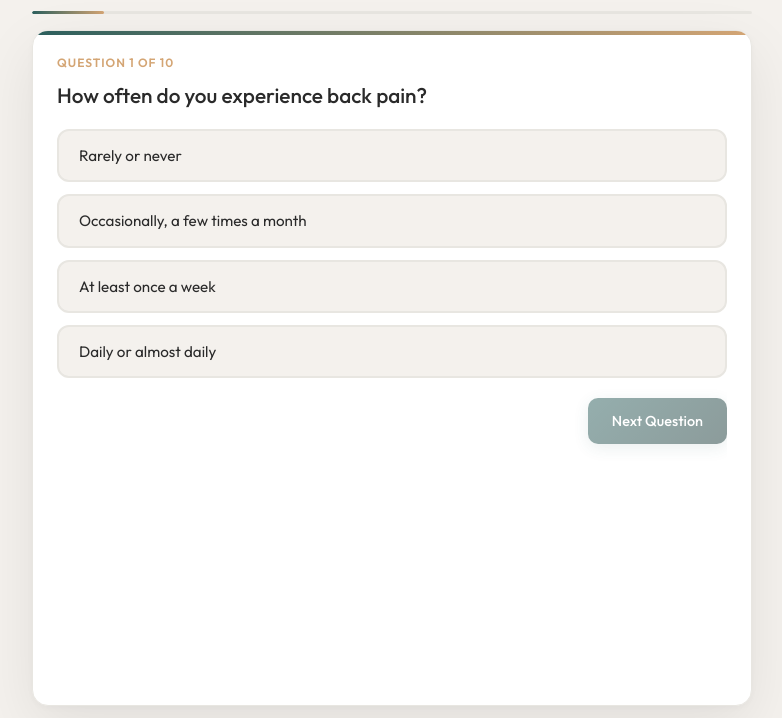
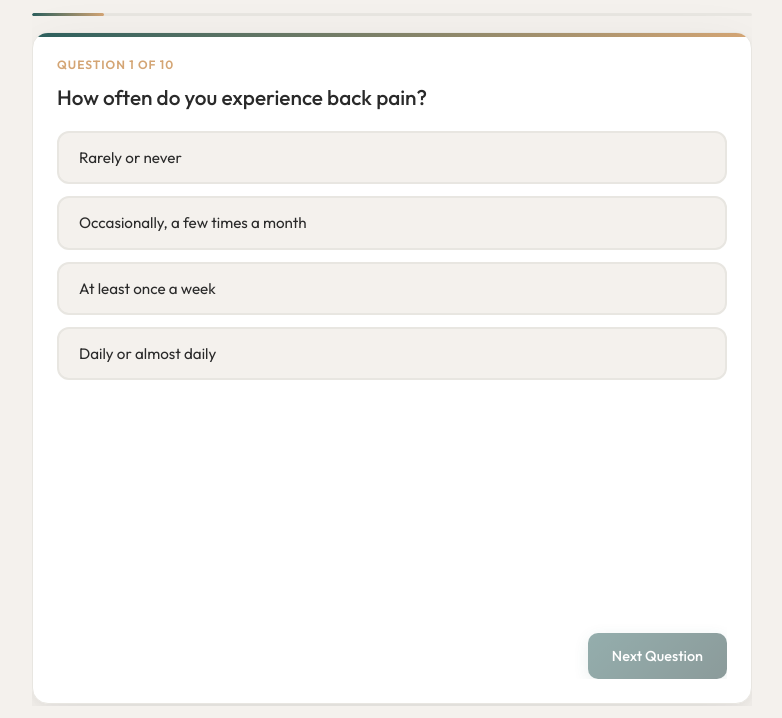
Before and after one commit to jeremiahcox98/spinal_health_quiz, a website: page index.html in a window 1280 px wide. Shown: the part 82-800 px from the top of the page, without its empty margins (248-1030 px from the left). Drawn offline with nearby package versions, Linux system fonts and the light colour scheme.

Commit message:
Fix container constraints to prevent stretching, optimize for iframe embedding

```diff
--- a/index.html
+++ b/index.html
@@ -63,9 +63,11 @@
             position: relative;
             z-index: 1;
             height: 100%;
+            max-height: 100vh;
             display: flex;
             flex-direction: column;
             justify-content: center;
+            overflow: hidden;
         }
 
         .header {
@@ -134,10 +136,11 @@
             border: 1px solid var(--border);
             position: relative;
             overflow: hidden;
-            flex: 1;
+            flex: 1 1 auto;
             display: flex;
             flex-direction: column;
             min-height: 0;
+            max-height: calc(100vh - 8rem);
         }
 
         .quiz-card::before {
@@ -151,10 +154,12 @@
         }
 
         .question-container {
-            flex: 1;
+            flex: 1 1 auto;
             position: relative;
             min-height: 0;
             overflow: hidden;
+            display: flex;
+            flex-direction: column;
         }
 
         .question {
@@ -163,6 +168,10 @@
             position: absolute;
             width: 100%;
             pointer-events: none;
+            display: flex;
+            flex-direction: column;
+            height: 100%;
+            overflow: hidden;
         }
 
         .question.active {
@@ -171,6 +180,10 @@
             position: relative;
             pointer-events: auto;
             animation: slideIn 0.6s cubic-bezier(0.4, 0, 0.2, 1);
+            display: flex;
+            flex-direction: column;
+            height: 100%;
+            overflow: hidden;
         }
 
         .question.exit {
@@ -220,6 +233,9 @@
             display: flex;
             flex-direction: column;
             gap: 0.75rem;
+            flex: 1 1 auto;
+            overflow-y: auto;
+            min-height: 0;
         }
 
         .answer {
```
Also changed, not shown: IFRAME-EMBED-CODE.md (+5 -2 lines).
